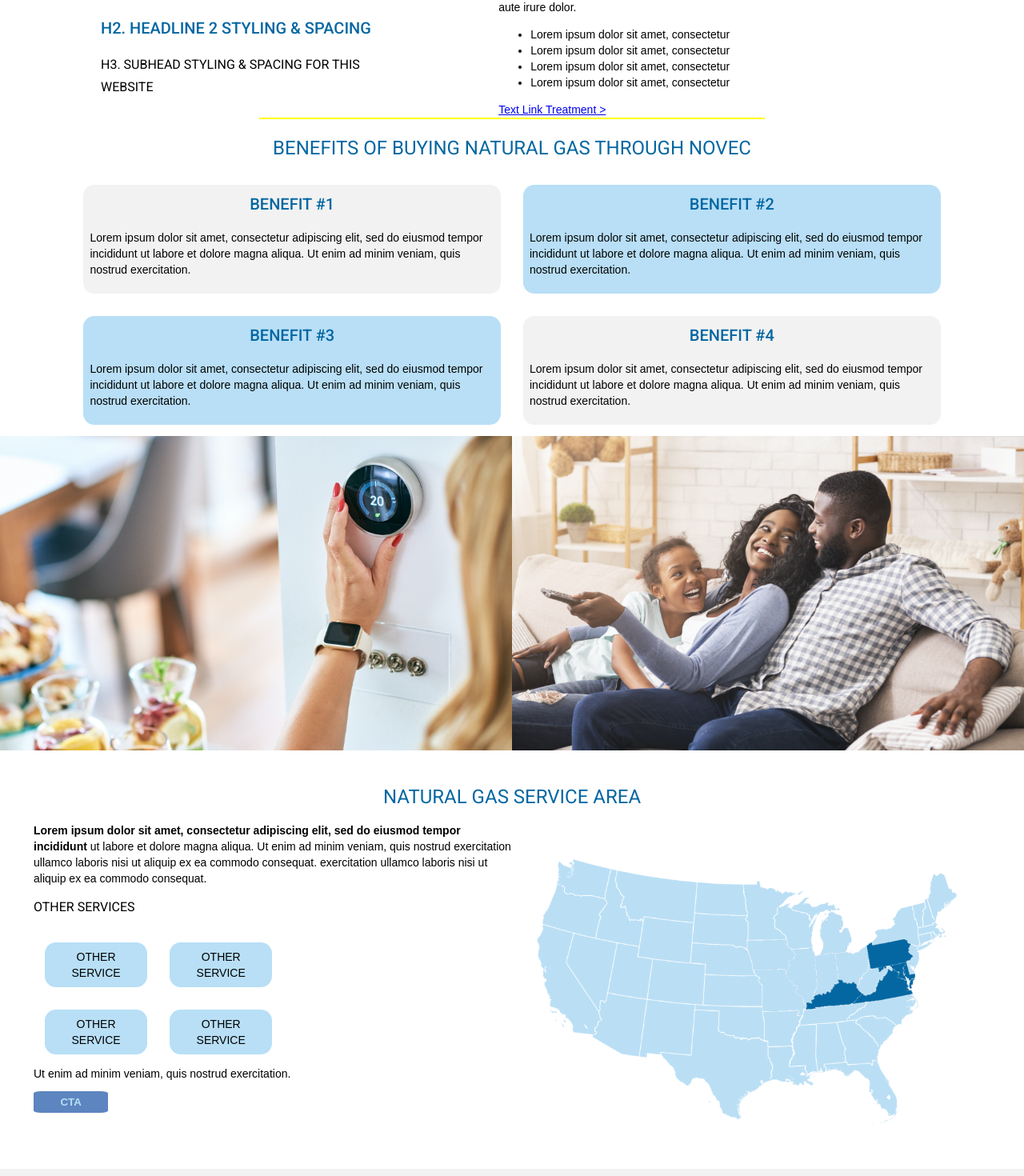
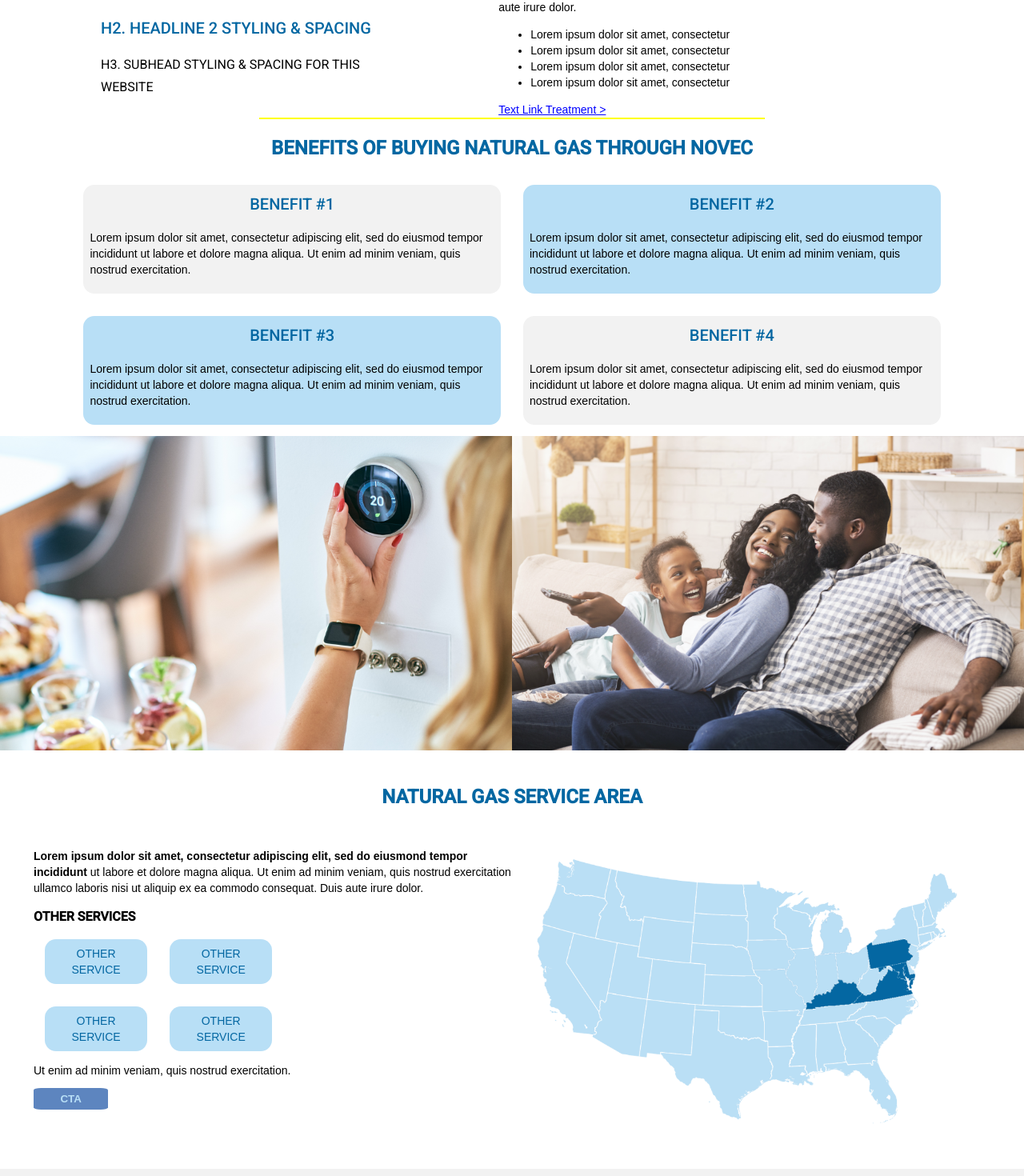
Before and after one commit to JO15on/Deskia-Test, an Angular app: page / in a window 1280 px wide. Shown: the part 680-2150 px from the top of the page at 80% size. Built offline with nearby package versions, Linux system fonts and the light colour scheme.

Commit message:
continuing to fix css issues

```diff
--- a/src/app/app.component.css
+++ b/src/app/app.component.css
@@ -103,6 +103,16 @@ header>span {
     padding: .5rem;
 }
 
+.submenu2 {
+    color: #B8DFF6;
+    text-decoration: none;
+    font-weight: bold;
+}
+
+.submenu2:after {
+    color: #B8DFF6
+}
+
 div.submenu {
     padding: 0;
     margin: 0;
@@ -135,6 +145,7 @@ div.submenu {
 
 h1 {
     color: #0467A2;
+    font-weight: bold;
 }
 
 h2 {
@@ -183,6 +194,15 @@ h3 {
 
 .subheader>p:last-child {
     border-right: none;
+}
+
+.subheader2 {
+    text-decoration: none;
+    color: #0467A2
+}
+
+.subheader2:after {
+    color: #0467A2;
 }
 
 .main-page3 {
@@ -273,6 +293,7 @@ h3 {
 .infoservice {
     display: flex;
     flex-direction: row;
+    justify-content: center;
 }
 
 .usa {
@@ -284,11 +305,17 @@ h3 {
     font-weight: bold;
 }
 
+span.bold {
+    font-weight: bold;
+}
+
 .info-service2 {
     display: flex;
     flex-direction: column;
     justify-self: flex-start;
     align-items: flex-start;
+    justify-content: center;
+    flex: 1;
 }
 
 .other-service {
@@ -297,6 +324,11 @@ h3 {
     flex-wrap: wrap;
     text-align: center;
     width: 75%;
+}
+
+.other-services-title {
+    font-weight: bold;
+    margin: 0;
 }
 
 .other-service2 {
@@ -308,6 +340,7 @@ h3 {
     justify-content: center;
     align-items: center;
     background: #B8DFF6;
+    color: #0467A2;
 }
 
 .other-service2:hover {
@@ -329,12 +362,28 @@ h3 {
     background: #496591;
 }
 
+a.text {
+    color: blue;
+}
+
+a.text:after {
+    color: blue;
+}
+
 a.menu,
 a.ctalink,
 a.sign,
 a.matIcon,
 a.social {
     text-decoration: none;
+    color: #B8DFF6;
+}
+
+a.menu:after,
+a.ctalink::after,
+a.sign:after,
+a.matIcon:after,
+a.social:after {
     color: #B8DFF6;
 }
 
@@ -469,7 +518,6 @@ a.social {
     font-family: 'Material Icons';
     color: darkblue;
     margin-left: auto;
-    margin-right: 10em;
 }
 
 /* footer */
@@ -542,6 +590,10 @@ a.social {
         display: none;
     }
 
+    .other-service2 {
+        width: 28%;
+    }
+
     .stockPhoto {
         display: none;
     }
@@ -603,4 +655,16 @@ a.social {
         top: 11rem;
     }
 
+    .headline {
+        max-width: 23%;
+    }
+
+    .secondary-headline {
+        max-width: 33%;
+    }
+
+    .info-service2 {
+        max-width: 25%;
+    }
+
 }
--- a/src/app/app.component.html
+++ b/src/app/app.component.html
@@ -41,13 +41,13 @@
       </div>
 
       <div class="submenu">
-        <p>SUB MENU</p>
-        <p>SUB MENU</p>
-        <p>SUB MENU</p>
-        <p>SUB MENU</p>
-        <p>SUB MENU</p>
-        <p>SUB MENU</p>
-        <p>SUB MENU</p>
+        <p><a href="#" class="submenu2">SUB MENU</a></p>
+        <p><a href="#" class="submenu2">SUB MENU</a></p>
+        <p><a href="#" class="submenu2">SUB MENU</a></p>
+        <p><a href="#" class="submenu2">SUB MENU</a></p>
+        <p><a href="#" class="submenu2">SUB MENU</a></p>
+        <p><a href="#" class="submenu2">SUB MENU</a></p>
+        <p><a href="#" class="submenu2">SUB MENU</a></p>
       </div>
     </span>
   </header>
@@ -66,10 +66,10 @@
     </div>
 
     <div class="subheader">
-      <p>BILLING & PAYMENT</p>
-      <p>REPORT A PROBLEM</p>
-      <p>MOVING OR CANCELING SERVICE</p>
-      <p>SWITCHING SERVICE PROVIDERS</p>
+      <p><a href="#" class="subheader2">BILLING & PAYMENT</a></p>
+      <p><a href="#" class="subheader2">REPORT A PROBLEM</a></p>
+      <p><a href="#" class="subheader2">MOVING OR CANCELING SERVICE</a></p>
+      <p><a href="#" class="subheader2">SWITCHING SERVICE PROVIDERS</a></p>
     </div>
 
     <div class="main-page3">
@@ -127,8 +127,8 @@
       <h1>NATURAL GAS SERVICE AREA</h1>
       <div class="infoservice">
         <div class="info-service2">
-          <p><span class="bold">Lorem ipsum dolor sit amet, consectetur adipiscing elit, sed do eiusmod tempor incididunt</span> ut labore et dolore magna aliqua. Ut enim ad minim veniam, quis nostrud exercitation ullamco laboris nisi ut aliquip ex ea commodo consequat. exercitation ullamco laboris nisi ut aliquip ex ea commodo consequat.</p>
-          <h3>OTHER SERVICES</h3>
+          <p><span class="bold">Lorem ipsum dolor sit amet, consectetur adipiscing elit, sed do eiusmond tempor incididunt</span> ut labore et dolore magna aliqua. Ut enim ad minim veniam, quis nostrud exercitation ullamco laboris nisi ut aliquip ex ea commodo consequat. Duis aute irure dolor.</p>
+          <h3 class="other-services-title">OTHER SERVICES</h3>
           <div class="other-service">
             <div class="other-service2">OTHER SERVICE</div>
             <div class="other-service2">OTHER SERVICE</div>
```
